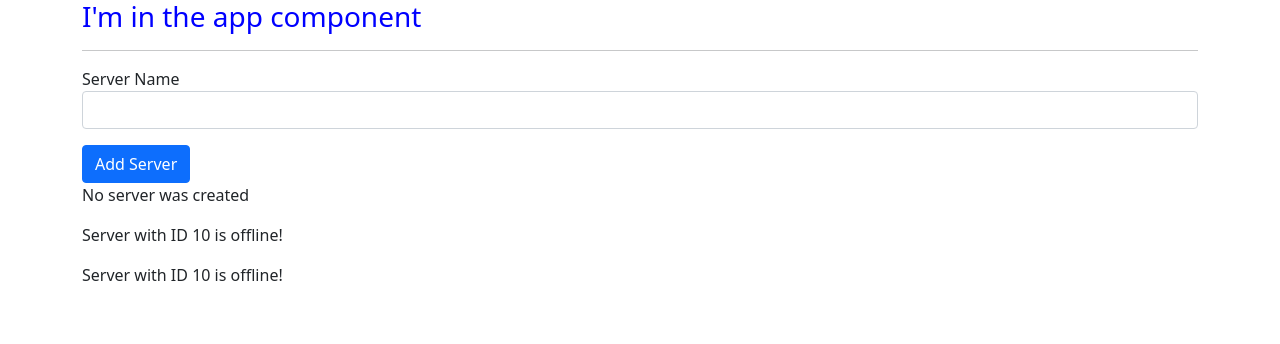
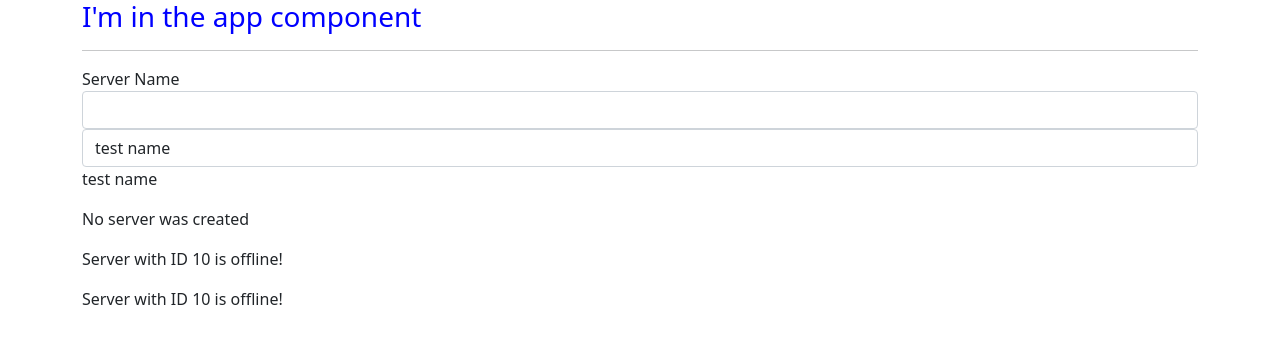
Before and after one commit to laurajunco/angular, an Angular app in the folder my-first-app/: page / in a window 1280 px wide. Shown: the top 344 px of the page. Built offline with nearby package versions, Linux system fonts and the light colour scheme.

Commit message:
Two-Way Data Binding

```diff
--- a/my-first-app/src/app/app.module.ts
+++ b/my-first-app/src/app/app.module.ts
@@ -1,4 +1,5 @@
 import { NgModule } from '@angular/core';
+import { FormsModule } from '@angular/forms';
 import { BrowserModule } from '@angular/platform-browser';
 
 import { AppComponent } from './app.component';
@@ -12,7 +13,8 @@ import { ServersComponent } from './servers/servers.component';
     ServersComponent
   ],
   imports: [
-    BrowserModule
+    BrowserModule,
+    FormsModule
   ],
   providers: [],
   bootstrap: [AppComponent]
--- a/my-first-app/src/app/servers/servers.component.html
+++ b/my-first-app/src/app/servers/servers.component.html
@@ -1,13 +1,16 @@
 <label>Server Name</label>
-<input type="text" class="form-control" (input)="onUpdateServerName($event)" />
+<input
+	type="text"
+	class="form-control"
+	(input)="onUpdateServerName($event)"
+/>
+<input
+	type="text"
+	class="form-control"
+	[(ngModel)]="serverName"
+/>
 <p>{{ serverName }}</p>
-<button
-	class="btn btn-primary"
-	[disabled]="!allowNewServer"
-	(click)="onCreateServer()"
->
-	Add Server
-</button>
+
 <p>{{ serverCreationStatus }}</p>
 <app-server></app-server>
 <app-server></app-server>
--- a/my-first-app/src/app/servers/servers.component.ts
+++ b/my-first-app/src/app/servers/servers.component.ts
@@ -8,7 +8,7 @@ import { Component, OnInit } from "@angular/core"
 export class ServersComponent implements OnInit {
 	allowNewServer = false
 	serverCreationStatus = "No server was created"
-	serverName = ""
+	serverName = "test name"
 
 	constructor() {
 		setTimeout(() => {
```
Also changed, not shown: 1 other file (tests, documents, lock files or other folders).
